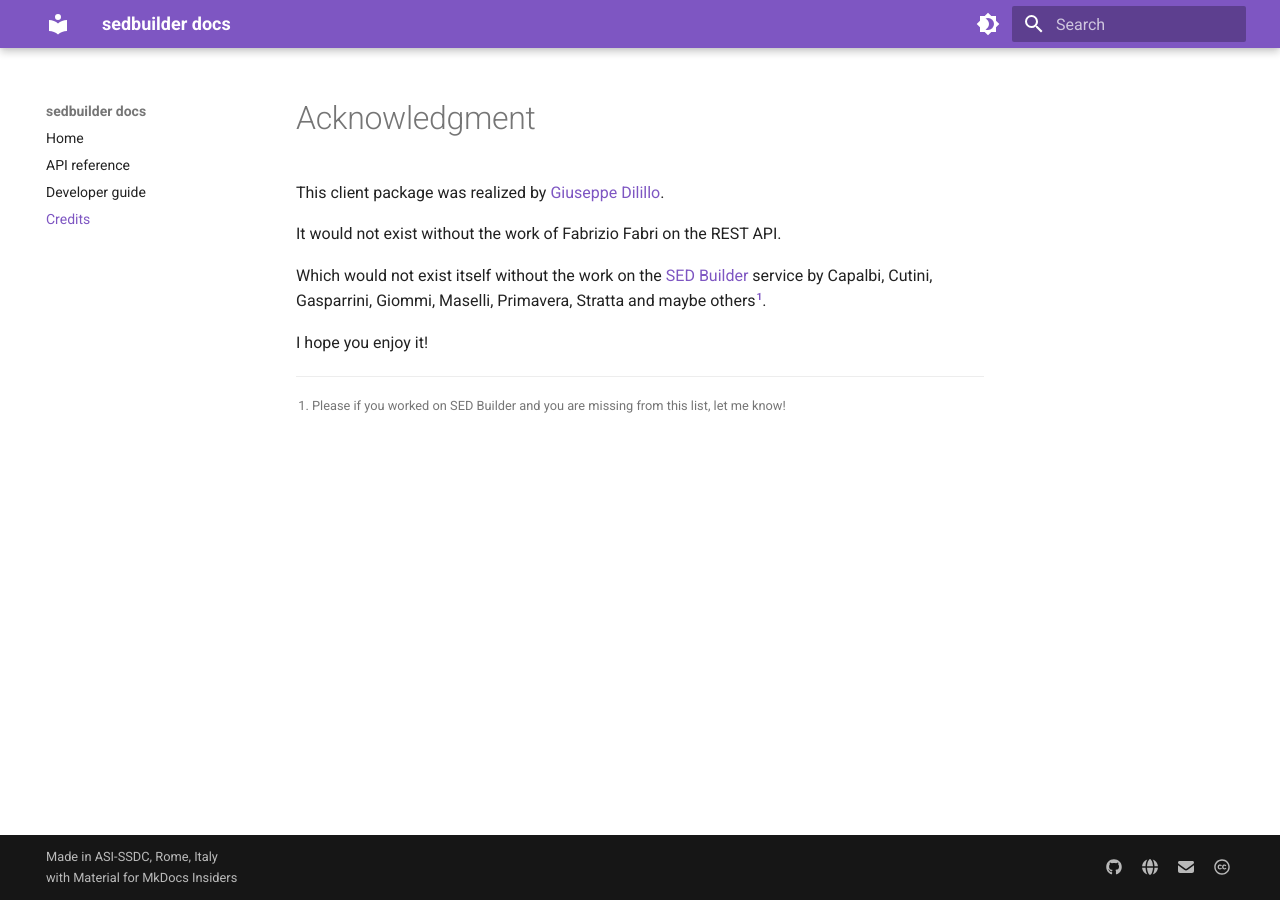
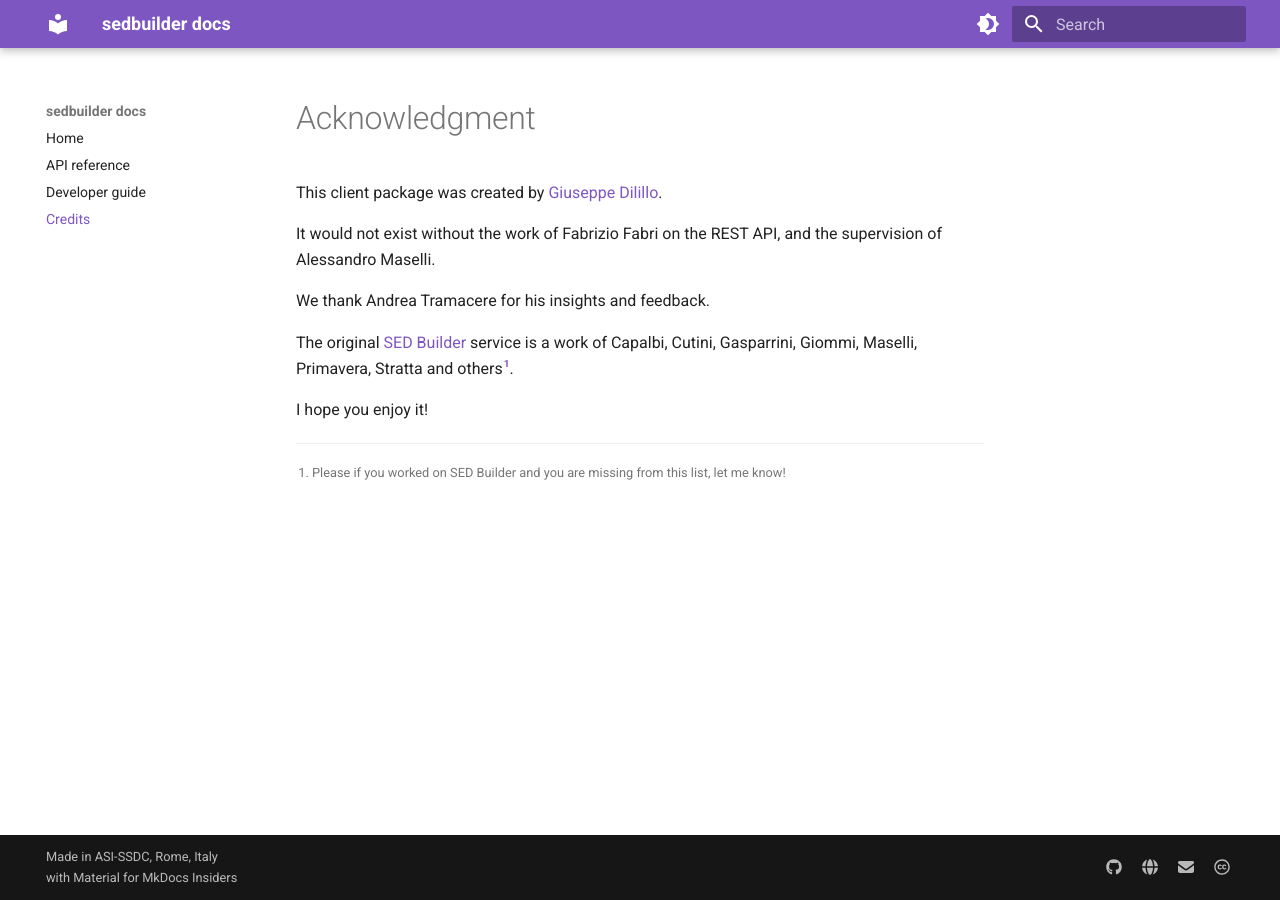
Before and after one commit to peppedilillo/sedbuilder, an MkDocs documentation site: the page built from docs/credits.md, in a window 1280 px wide. Built offline with MkDocs 1.6.1 and Material for MkDocs 9.7.7, drawn with Linux system fonts in a browser that asks for light colours.

Commit message:
Even more documentation improvements

```diff
--- a/docs/credits.md
+++ b/docs/credits.md
@@ -1,10 +1,13 @@
 # Acknowledgment
 
-This client package was realized by [Giuseppe Dilillo](https://gdilillo.com/).
+This client package was created by [Giuseppe Dilillo](https://gdilillo.com/).
 
-It would not exist without the work of Fabrizio Fabri on the REST API.
+It would not exist without the work of Fabrizio Fabri on the REST API, and the supervision of Alessandro Maselli.
 
-Which would not exist itself without the work on the [SED Builder](https://tools.ssdc.asi.it/SED/) service by Capalbi, Cutini, Gasparrini, Giommi, Maselli, Primavera, Stratta and maybe others[^1].
+We thank Andrea Tramacere for his insights and feedback.
+
+The original [SED Builder](https://tools.ssdc.asi.it/SED/) service is a work of Capalbi, Cutini, Gasparrini, Giommi, Maselli, Primavera, Stratta and others[^1].
+
 
 I hope you enjoy it!
 
```
